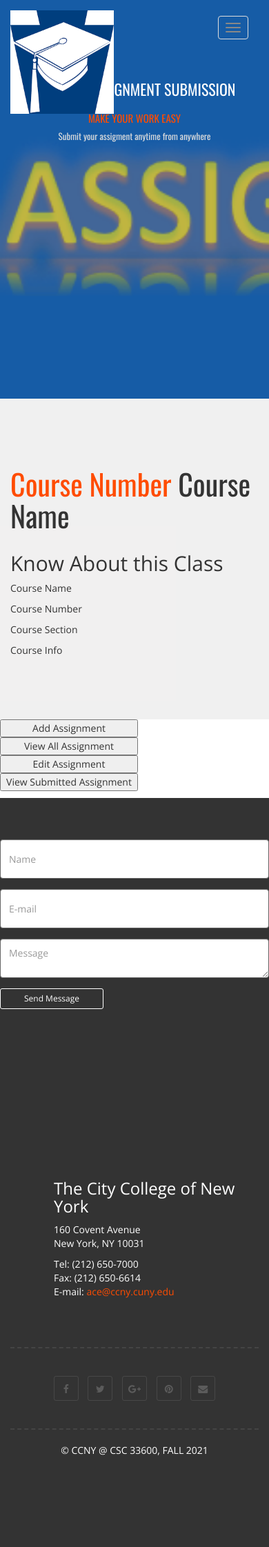
After one commit to kabirulislam95/ClassWebsite, a Django app: page /instructor in a window 390 px wide; the page is wider, and only the part inside the window is pictured. The commit adds this page. Shown: that part at 69% size. Run offline with Django 3.2, Linux system fonts and the light colour scheme; some libraries are stand-ins or nearby versions.

Commit message:
added instructor page

```diff
--- a/classweb/classweb/urls.py
+++ b/classweb/classweb/urls.py
@@ -31,5 +31,6 @@ urlpatterns = [
     path('about_course', views.about_course, name='about_course'),
     path('contact', views.contact, name='contact'),
     path('registration', views.registration, name='registration'),
+    path('instructor', views.InstructorView, name="InstructorView"),
 
 ]
--- a/classweb/classweb_app/views.py
+++ b/classweb/classweb_app/views.py
@@ -1,9 +1,11 @@
 from django.shortcuts import render, redirect
-from django.http import HttpResponse
-from django.http import response
+from django.http.response import Http404, HttpResponseForbidden, HttpResponseRedirect
+from django.http import request, response
 from django.views import View
 from django.contrib.auth.models import User, auth
 from django.contrib import messages
+from django.urls.base import reverse
+
 
 
 # Create your views here.
@@ -61,3 +63,7 @@ def loginpage(request):
 
     else:
         return render(request, 'loginpage.html')
+
+
+def InstructorView(request):
+        return render(request, 'instructor.html')
--- a/classweb/static/css/style.css
+++ b/classweb/static/css/style.css
@@ -346,7 +346,7 @@ header .header-content {
 #about::before {
     background:rgba(255, 255, 255, 0.5);
     content:"";
-    height: 10%;
+    /* height: 10%; */
     position:absolute;
     top:0;
     left:0;
@@ -942,3 +942,13 @@ height:272px;
 .dropdown:hover .dropdown-content {display:block;}
 
 /* Change the background color of the dropdown button when the dropdown content is shown */
+
+.buttons_instructor {
+    width: 200px;
+    margin: 0 auto;
+    display: inline;}
+
+        .action_btn {
+    width: 200px;
+    margin: 0 auto;
+    display: inline;}
--- /dev/null
+++ b/classweb/templates/instructor.html
@@ -0,0 +1,268 @@
+{%load static %}
+<!DOCTYPE html>
+
+<html lang="en">
+
+<head>
+    <meta charset="utf-8">
+    <meta http-equiv="X-UA-Compatible" content="IE=edge">
+    <meta name="viewport" content="width=device-width, initial-scale=1">
+    <meta name="description" content="">
+    <meta name="author" content="">
+    <title>Class Website</title>
+
+    <!-- =============== Bootstrap Core CSS =============== -->
+    <link rel="stylesheet" href="{% static 'css/bootstrap.min.css' %}" type="text/css">
+    <!-- =============== Google fonts =============== -->
+    <link href='https://fonts.googleapis.com/css?family=Oswald:400,300' rel='stylesheet' type='text/css'>
+    <link href='https://fonts.googleapis.com/css?family=Open+Sans:400,600' rel='stylesheet' type='text/css'>
+	<!-- =============== fonts awesome =============== -->
+    <link rel="stylesheet" href="{% static 'css/font-awesome.min.css' %}" type="text/css">
+    <!-- =============== Plugin CSS =============== -->
+    <link rel="stylesheet" href="{% static 'css/animate.min.css' %}" type="text/css">
+    <!-- =============== Custom CSS =============== -->
+    <link rel="stylesheet" href="{% static 'css/style.css' %}" type="text/css">
+    <!-- =============== Owl Carousel Assets =============== -->
+    <link href="{% static 'owl-carousel/owl.carousel.css' %}" rel="stylesheet">
+    <link href="{% static 'owl-carousel/owl.theme.css' %}" rel="stylesheet">
+    <!-- HTML5 Shim and Respond.js IE8 support of HTML5 elements and media queries -->
+    <!-- WARNING: Respond.js doesn't work if you view the page via file:// -->
+
+
+</head>
+
+<body>
+
+
+    <!-- =============== nav =============== -->
+    <nav id="mainNav" class="navbar navbar-default navbar-fixed-top">
+        <div class="container">
+            <div class="container-fluid">
+                <!-- Brand and toggle get grouped for better mobile display -->
+                <div class="navbar-header">
+                    <button type="button" class="navbar-toggle collapsed" data-toggle="collapse" data-target="#bs-example-navbar-collapse-1">
+                        <span class="sr-only">Toggle navigation</span>
+                        <span class="icon-bar"></span>
+                        <span class="icon-bar"></span>
+                        <span class="icon-bar"></span>
+                    </button>
+                    <a class="navbar-brand" href="#"><img src="{% static 'img/logo.png' %}" alt="Logo">
+                    </a>
+                </div>
+
+
+                <!-- Collect the nav links, forms, and other content for toggling -->
+
+                <div class="collapse navbar-collapse" id="bs-example-navbar-collapse-1">
+                  <h1 style="text-align: center; color: green">Instructor Page</h1>
+                    <ul class="nav navbar-nav navbar-right">
+                        <li>
+                            <a class="page-scroll" href="{% url 'about_course' %}">About Course</a>
+                        </li>
+                        <li>
+                            <a class="page-scroll" href="{% url 'loginpage' %}">Admin</a>
+                        </li>
+                        <li>
+                            <a class="page-scroll" href="{% url 'registration' %}">Sign Up</a>
+                        </li>
+                        <li>
+                            <a class="page-scroll" href="{% url 'loginpage' %}">Login</a>
+                        </li>
+                        <li>
+                            <div class="dropdown">
+                    <a class="dropbtn">Important Links</a>
+                    <div class="dropdown-content">
+                      <a href="https://www.cuny.edu/">CUNY</a>
+                      <a href="https://www.ccny.cuny.edu/">CCNY</a>
+                      <a href="https://www.cuny.edu/accessibility/applications/blackboard/">Blackboard</a>
+                      <a href="https://degreeworks.cuny.edu/">Degree Works</a>
+                      <a href="https://studentaid.gov/h/apply-for-aid/fafsa">FAFSA</a>
+                      <a href="https://www.worldometers.info/coronavirus/">Covid-19</a>
+                    </div>
+                  </div>
+                        </li>
+                        <li>
+                            <a class="page-scroll" href="{% url 'contact' %}">Contact</a>
+                        </li>
+                    </ul>
+                </div>
+                <!-- =============== navbar-collapse =============== -->
+
+            </div>
+        </div>
+        <!-- =============== container-fluid =============== -->
+    </nav>
+    <!-- =============== header =============== -->
+    <header>
+		<!-- =============== container =============== -->
+        <div class="container">
+            <div class="header-content row">
+                <div class="col-xs-12 col-sm-5 col-md-5">
+                    <h2 class="wow bounceIn animated" data-wow-delay=".40s">FRIENDLY ASSIGNMENT SUBMISSION</h2>
+                    <h3 class="wow bounceIn animated" data-wow-delay=".50s">MAKE YOUR WORK EASY</h3>
+                    <p class="wow bounceIn animated" data-wow-delay=".60s">Submit your assigment anytime from anywhere</p>
+
+                       </div>
+		<!-- =============== container end =============== -->
+    </header>
+    <!-- =============== About Class =============== -->
+    <section id="about" class="">
+		<!-- =============== container =============== -->
+        <div class="container">
+
+            <div class="row">
+                <div class="col-xs-12 col-sm-5 col-md-3 wow fadeInLeft animated" data-wow-delay=".5s">
+                    <h1><span>Course Number</span>  Course Name</h2>
+                 </div>
+                  <div class="col-xs-12 col-sm-7 col-md-9 wow fadeInRight animated" data-wow-delay=".5s">
+                  <h2>Know About this Class</h2>
+                  <p> Course Name</P>
+                    <p> Course Number</P>
+                        <p> Course Section</P>
+                            <p> Course Info</P>
+                  </div>
+            </div>
+
+        </div>
+		<!-- =============== container end =============== -->
+    </section>
+    <section>
+        <div class="buttons_instructor">
+
+            <div class="action_btn">
+
+            <button name="submit" class="action_btn submit" type="submit" value="Add Assignment" onclick="myFunction()">Add Assignment</button>
+            <button name="submit" class="action_btn cancel" type="submit" value="View All Assignment" onclick="myFunction2()">View All Assignment</button>
+            <button name="submit" class="action_btn submit" type="submit" value="Edit Assignment" onclick="myFunction()">Edit Assignment</button>
+            <button name="submit" class="action_btn cancel" type="submit" value="View Submitted Assignment" onclick="myFunction2()">View Submitted Assignment</button>
+
+            <p id="saved"></p>
+
+            </div>
+
+        </div>
+    </section>
+
+
+
+
+
+
+
+
+
+
+
+
+
+    <section id="contact">
+
+
+			<div class="row">
+
+				<div class="col-xs-12 col-sm-4 col-md-4 wow bounceIn animated" data-wow-delay=".1s">
+
+					<form>
+						<div class="ajax-hidden">
+							<div class="form-group wow fadeInUp animated">
+								<label for="c_name" class="sr-only">Name</label>
+								<input type="text" placeholder="Name" name="c_name" class="form-control" id="c_name">
+							</div>
+
+							<div data-wow-delay=".1s" class="form-group wow fadeInUp animated">
+								<label for="c_email" class="sr-only">Email</label>
+								<input type="email" placeholder="E-mail" name="c_email" class="form-control" id="c_email">
+							</div>
+
+							<div data-wow-delay=".2s" class="form-group wow fadeInUp animated">
+								<textarea placeholder="Message" rows="7" name="c_message" id="c_message" class="form-control"></textarea>
+							</div>
+
+							<button data-wow-delay=".3s" class="btn btn-sm btn-block wow fadeInUp animated" type="submit">Send Message</button>
+						</div>
+						<div class="ajax-response"></div>
+					</form>
+
+				</div>
+
+
+
+        <div class="col-xs-12 col-sm-4 col-md-4 wow bounceIn animated" data-wow-delay=".6s">
+
+            <section id="text-15" class="widget widget_text" >
+                      <div class="kk1">
+                         <h3 class="widget-title">The City College of New York</h3> <div class="textwidget">160 Covent Avenue<br>
+                        <p>New York, NY 10031<br>
+                        <p>Tel: (212) 650-7000<br>
+                        Fax: (212) 650-6614<br>
+                        E-mail: <a href="#">ace@ccny.cuny.edu</a></p>
+                      </div>
+            </section>
+
+        </div>
+
+
+          <div class="col-xs-12 col-sm-4 col-md-4 wow bounceIn animated" data-wow-delay=".6s">
+
+					  <section id="text-15" class="widget widget_text" >
+                      <div class="kk">
+                         <h3 class="widget-title">The City College of New York</h3> <div class="textwidget">160 Covent Avenue<br>
+                        <p>New York, NY 10031<br>
+                        <p>Tel: (212) 650-7000<br>
+                        Fax: (212) 650-6614<br>
+                        E-mail: <a href="#">ace@ccny.cuny.edu</a></p>
+                      </div>
+            </section>
+
+				</div>
+			</div>
+		</div><!-- =============== container end =============== -->
+	</section>
+    <!-- Footer -->
+    <footer id="footer">
+	<!-- =============== container =============== -->
+    <div class="container">
+			    <div class="row">
+                <div class="col-xs-12 col-sm-12 col-md-12">
+
+					<ul class="social-links">
+						<li><a class="wow fadeInUp animated" href="index.html#" style="visibility: visible; animation-name: fadeInUp;"><i class="fa fa-facebook"></i></a></li>
+						<li><a data-wow-delay=".1s" class="wow fadeInUp animated" href="index.html#" style="visibility: visible; animation-delay: 0.1s; animation-name: fadeInUp;"><i class="fa fa-twitter"></i></a></li>
+						<li><a data-wow-delay=".2s" class="wow fadeInUp animated" href="index.html#" style="visibility: visible; animation-delay: 0.2s; animation-name: fadeInUp;"><i class="fa fa-google-plus"></i></a></li>
+						<li><a data-wow-delay=".4s" class="wow fadeInUp animated" href="index.html#" style="visibility: visible; animation-delay: 0.4s; animation-name: fadeInUp;"><i class="fa fa-pinterest"></i></a></li>
+						<li><a data-wow-delay=".5s" class="wow fadeInUp animated" href="index.html#" style="visibility: visible; animation-delay: 0.5s; animation-name: fadeInUp;"><i class="fa fa-envelope"></i></a></li>
+					</ul>
+
+                    <p class="copyright">
+                        &copy; CCNY @ CSC 33600, FALL 2021
+					</p>
+
+				</div>
+			</div>
+    </div><!-- =============== container end =============== -->
+	</footer>
+    <!-- =============== jQuery =============== -->
+    <script src="{% static 'js/jquery.js' %}"></script>
+    <!-- =============== Bootstrap Core JavaScript =============== -->
+    <script src="{% static 'js/bootstrap.min.js' %}"></script>
+    <!-- =============== Plugin JavaScript =============== -->
+    <script src="{% static 'js/jquery.easing.min.js' %}"></script>
+    <script src="{% static 'js/jquery.fittext.js' %}"></script>
+    <script src="{% static 'js/wow.min.js' %}"></script>
+    <!-- =============== Custom Theme JavaScript =============== -->
+    <script src="{% static 'js/creative.js' %}"></script>
+    <!-- =============== owl carousel =============== -->
+    <script src="{% static 'owl-carousel/owl.carousel.js' %}"></script>
+    <script>
+        $(document).ready(function () {
+            $("#owl-demo").owlCarousel({
+                autoPlay: 3000,
+                items: 3,
+                itemsDesktop: [1199, 3],
+                itemsDesktopSmall: [979, 3]
+            });
+
+        });
+    </script>
+</body>
+</html>
```
Also changed, not shown: classweb/static/img/board.jpg (added).
